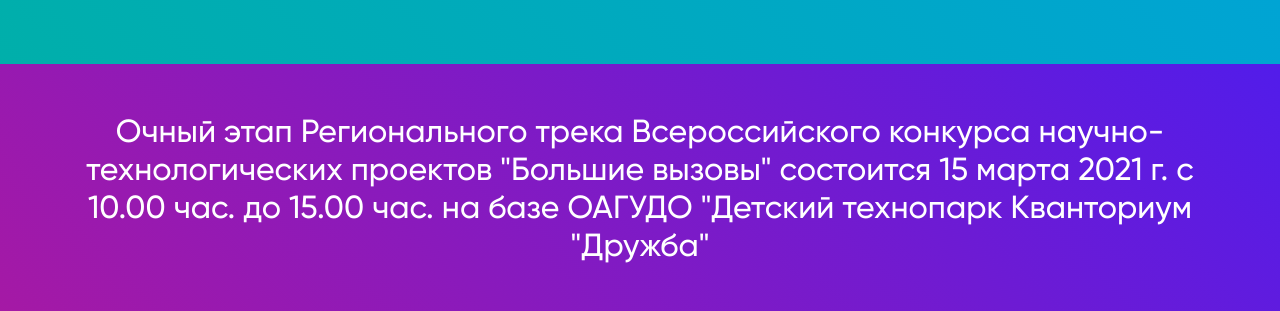
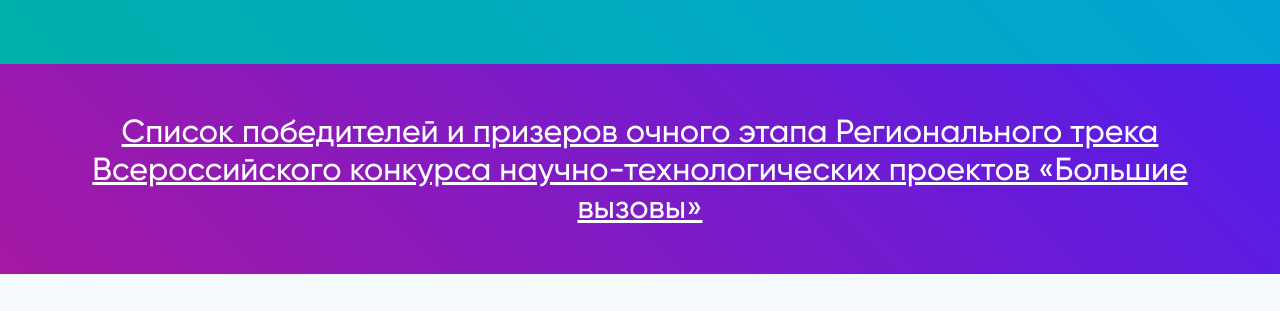
Before and after one commit to DarkProDen/sirius62, a React app: page / in a window 1280 px wide. Shown: the part 489-800 px from the top of the page. Built offline with nearby package versions, Linux system fonts and the light colour scheme.

Commit message:
feat: add Prizeri_ochnogo_etapa

```diff
--- a/src/components/App/App.js
+++ b/src/components/App/App.js
@@ -4,15 +4,17 @@
 import Documents from '../Documents/Documents';
 import Contacts from '../Contacts/Contacts';
 import Timing from '../Timing/Timing';
+import spisokPrizerov from '../../uploads/Prizeri_ochnogo_etapa.pdf';
 
 function App() {
   return (
     <>
       <Header />
       <Timing>
-        Очный этап Регионального трека Всероссийского конкурса научно-технологических проектов
-        "Большие вызовы" состоится 15 марта 2021 г. с 10.00 час. до 15.00 час. на базе ОАГУДО
-        "Детский технопарк Кванториум "Дружба"
+        <a href={spisokPrizerov} target="_blank" rel="noopener noreferrer">
+          Список победителей и призеров очного этапа Регионального трека Всероссийского конкурса
+          научно-технологических проектов «Большие вызовы»
+        </a>
       </Timing>
       <CompetitionThemes />
       <Documents />
--- a/src/components/Timing/Timing.css
+++ b/src/components/Timing/Timing.css
@@ -3,9 +3,9 @@
   padding: 3rem 5%;
   font-size: 2rem;
   color: white;
-  background-image: linear-gradient(
-    45deg,
-    rgb(165, 25, 165) 0,
-    rgb(82, 28, 234) 100%
-  );
+  background-image: linear-gradient(45deg, rgb(165, 25, 165) 0, rgb(82, 28, 234) 100%);
 }
+
+.timing * {
+  color: white;
+}
```
Also changed, not shown: 1 other file.
